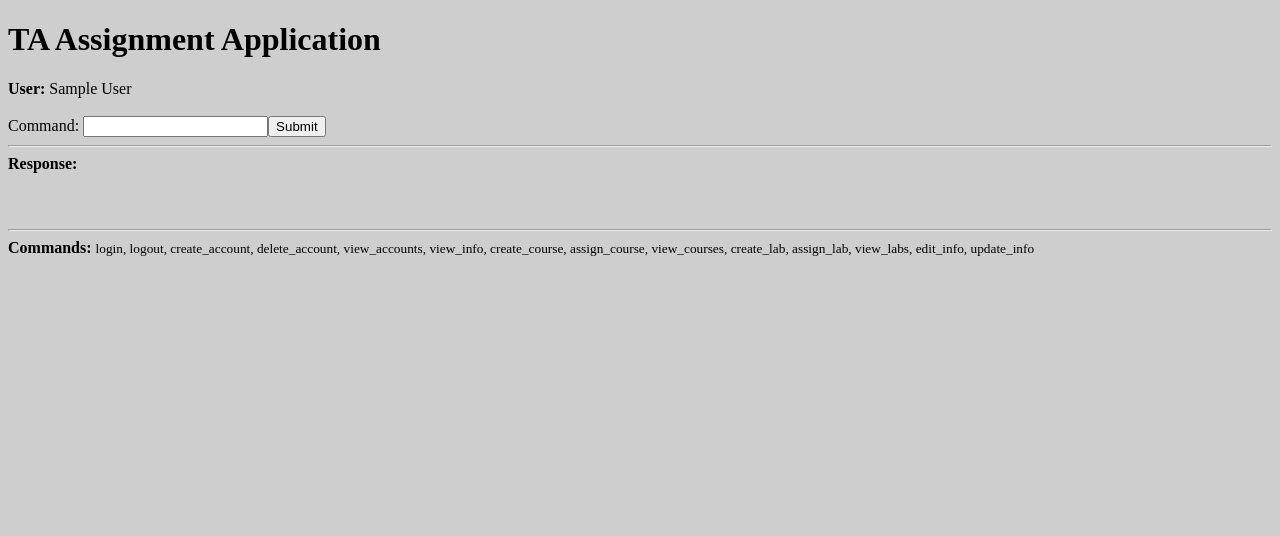
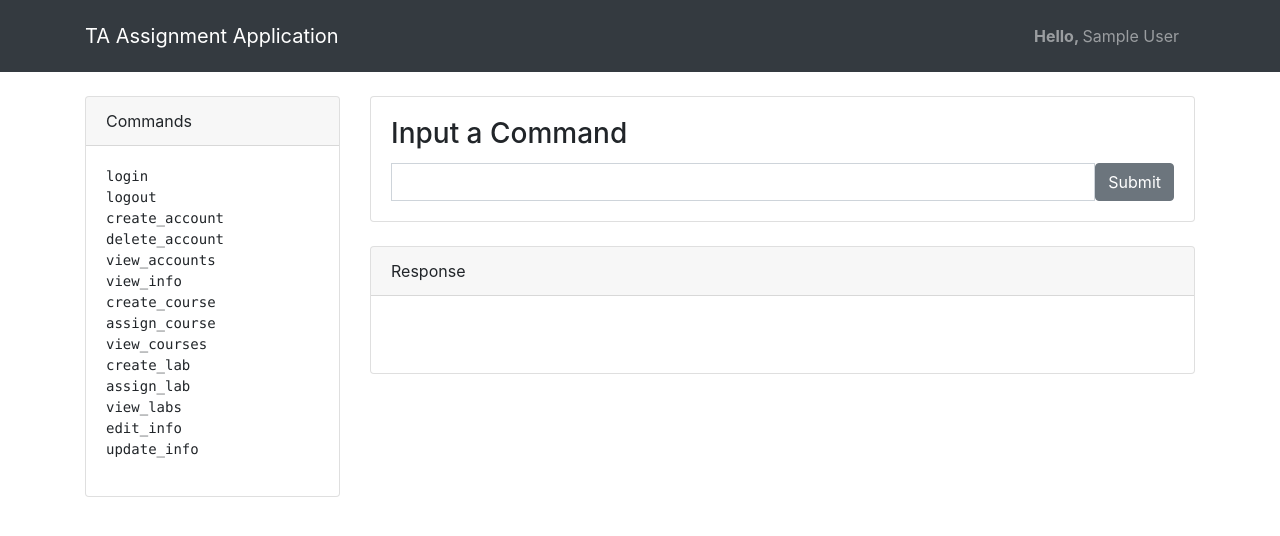
Before and after one commit to adkanyer/CS361Django, a Django app: page / in a window 1280 px wide. Shown: the top 536 px of the page. Run offline with Django 3.2, Linux system fonts and the light colour scheme; tables that the repository leaves empty hold one stand-in row (values such as "Sample post"); some libraries are stand-ins or nearby versions.

Commit message:
Added bootsrap and made the index look good.

```diff
--- a/TaApp/views.py
+++ b/TaApp/views.py
@@ -18,12 +18,11 @@ class Home(View):
 
     def get(self, request):
         user = self.environ.database.get_logged_in()
-
-        keys = ", ".join(self.ui.commands.keys())
-
+        keys = "\n".join(self.ui.commands.keys())
         return render(request, "main/index.html", {"user": user, "response": "", "commands": keys})
 
     def post(self, request):
         response = self.ui.command(request.POST["command"])
         user = self.environ.database.get_logged_in()
-        return render(request, "main/index.html", {"user": user, "response": response, "message": self.environ.message})
+        keys = "\n".join(self.ui.commands.keys())
+        return render(request, "main/index.html", {"user": user, "response": response, "message": self.environ.message, "commands": keys})
--- a/templates/base.html
+++ b/templates/base.html
@@ -7,7 +7,8 @@
     <title>Hello Django</title>
     <meta charset="UTF-8"/>
     <meta name="viewport" content="width=device-width, initial-scale=1"/>
-    <link rel="stylesheet" href="{% static "css/style.css" %}">
+    <link rel="stylesheet" href="https://stackpath.bootstrapcdn.com/bootstrap/4.1.3/css/bootstrap.min.css" integrity="sha384-MCw98/SFnGE8fJT3GXwEOngsV7Zt27NXFoaoApmYm81iuXoPkFOJwJ8ERdknLPMO" crossorigin="anonymous">
+    <title>Django People</title>
 </head>
 <body>
     {% block content %}{% endblock content %}
--- a/templates/main/index.html
+++ b/templates/main/index.html
@@ -1,23 +1,52 @@
 {% extends "base.html" %}
 {% block content %}
-<h1>TA Assignment Application</h1>
-    <div id="user">
-        <b>User:</b> {{ user }}<br><br>
+
+    <!-- Header -->
+    <nav class="navbar navbar-expand-lg navbar-dark bg-dark">
+      <div class="container ">
+        <a class="navbar-brand" href="#">TA Assignment Application</a>
+          <ul class="navbar-nav ml-auto">
+              <nav class="navbar navbar-dark">
+                  <span class="navbar-text navbar-dark">
+                      <b>Hello, </b>{{ user }}
+                  </span>
+              </nav>
+          </ul>
+      </div>
+    </nav>
+
+     <!-- Page Content -->
+    <div class="container">
+
+        <div class="row">
+            <div class="col-lg-3">
+                <div class="card card-outline-secondary my-4">
+                    <div class="card-header">Commands</div>
+                    <div class="card-body"><pre>{{ commands }}</pre></div>
+                </div>
             </div>
 
-<form method="post" action="/">
+            <div class="col-lg-9">
+                <div class="card mt-4">
+                    <div class="card-body">
+                        <h3 class="card-title">Input a Command</h3>
+                        <form method="post" action="/" class="input-group">
                             {% csrf_token %}
-Command: <input type="text" name="command"/><input type="submit"/>
+                            <input type="text" name="command" class="form-control">
+                            <span class="input-group-btn">
+                                <button class="btn btn-secondary" type="submit">Submit</button>
+                            </span>
                         </form>
-
-<div id="out">
-    <hr>
-    <b>Response:</b><pre>{{ response }}<br>{{ message }} </pre>
+                    </div>
                 </div>
 
-    <div id="out">
-        <hr>
-        <b>Commands: </b><small>{{ commands }}</small>
+                <div class="card card-outline-secondary my-4">
+                    <div class="card-header">Response</div>
+                    <div class="card-body">
+                        <pre>{{ response }}<br>{{ message }}</pre>
                     </div>
-
+                </div>
+            </div>
+        </div>
+    </div>
 {% endblock content %}
```
Also changed, not shown: 1 other file. Lines whose indentation alone changed are shown as unchanged.
